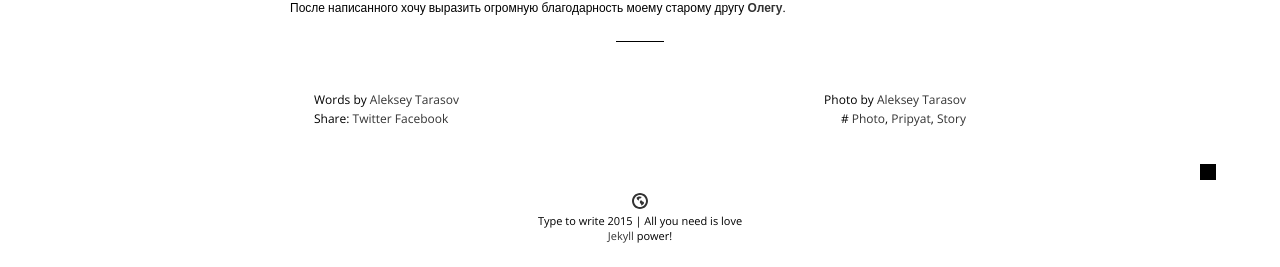
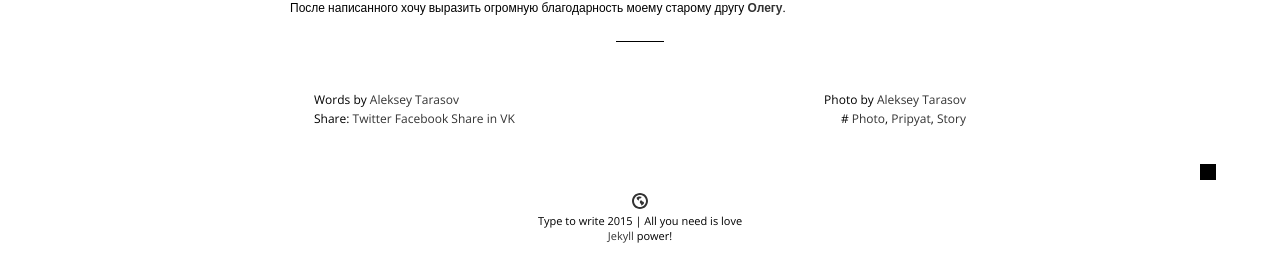
Before and after one commit to AlekseyTarasov/typetowrite.github.io, a Jekyll site: the page built from _posts/2015-11-28-chernobyl-pripyat.md, in a window 1280 px wide and 900 px high, scrolled down 4042 px. Shown: the part 630-897 px from the top of the window. Built offline with Jekyll 4.4.1, drawn with Linux system fonts in a browser that asks for light colours; nearby versions of some CDN libraries; comment, search, counter and statistics services are not loaded.

Commit message:
Update post.html

```diff
--- a/_layouts/post.html
+++ b/_layouts/post.html
@@ -51,7 +51,7 @@ comments: true
 		            	<span>Share:
 					<a href="https://twitter.com/intent/tweet?text={{ page.title }}&url={{ site.url }}{{ page.url }}&via={{ site.twitter_username }}&related={{ site.twitter_username }}" rel="nofollow" title="Share on Twitter"onclick="sharePopup(this.href); return false;">Twitter</a>
 					<a href="https://facebook.com/sharer.php?u={{ site.url }}{{ page.url }}" rel="nofollow" title="Share on Twitter"onclick="sharePopup(this.href); return false;">Facebook</a>
-					<script type="text/javascript"><!--document.write(VK.Share.button(false,{type: "link_noicon", text: "VK", eng: 1}));--></script>
+					<a href="http://vk.com/share.php?url={{ site.url }}" target="_blank">Share in VK</a>
 		                </span>
 			</section>
        			<span class="post-tags"># {{ tags_content }}</span>
```
